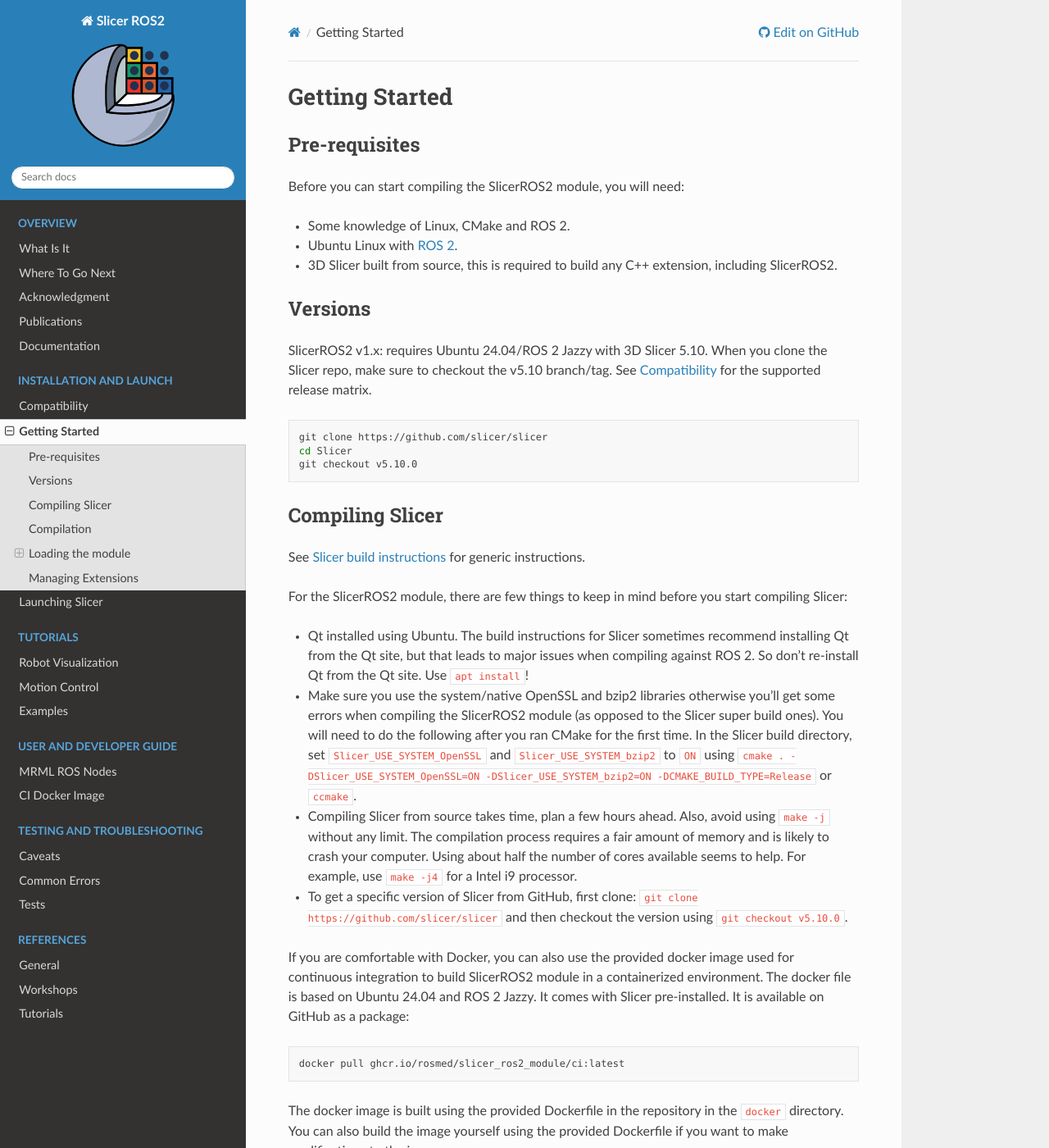
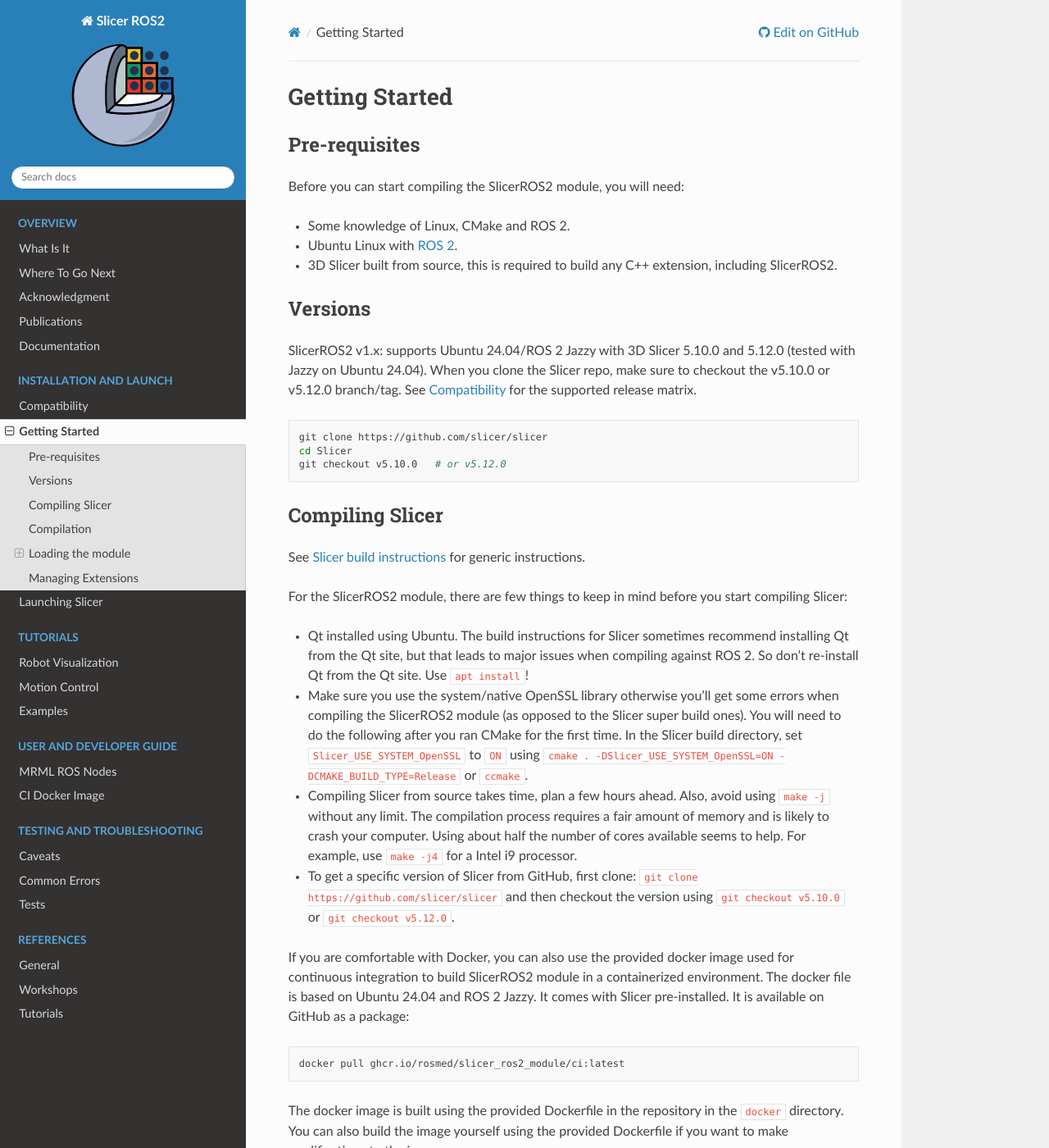
Before and after one commit to rosmed/slicer_ros2_module, a Sphinx documentation site: the page built from docs/pages/getting-started.rst, in a window 1280 px wide and 1400 px high. Shown: the whole window at 82% size. Built offline with Sphinx 7.4.7 and the Read the Docs theme 3.1.0, drawn with Linux system fonts in a browser that asks for light colours.

Commit message:
testing Slicer 5.12

```diff
--- a/docs/pages/ci-docker-image.rst
+++ b/docs/pages/ci-docker-image.rst
@@ -58,5 +58,4 @@
      --tag jazzy-slicer-v5.12.0 \
      --push
 
-After pushing a new tag, update ``.github/workflows/ci.yml`` so the
-``container`` image points to the new versioned image.
+After pushing a new tag, update the workflow files under ``.github/workflows/`` (e.g. ``ubuntu-24.04-jazzy-slicer-5.10.yml`` or ``ubuntu-24.04-jazzy-slicer-5.12.yml``) so the image tag points to the new versioned image.
--- a/docs/pages/getting-started.rst
+++ b/docs/pages/getting-started.rst
@@ -18,14 +18,14 @@
 Versions
 --------
 
-SlicerROS2 v1.x: requires Ubuntu 24.04/ROS 2 Jazzy with 3D Slicer 5.10.  When you clone the Slicer repo, make sure to checkout the v5.10 branch/tag.
+SlicerROS2 v1.x: supports Ubuntu 24.04/ROS 2 Jazzy with 3D Slicer 5.10.0 and 5.12.0 (tested with Jazzy on Ubuntu 24.04).  When you clone the Slicer repo, make sure to checkout the v5.10.0 or v5.12.0 branch/tag.
 See :doc:`/pages/compatibility` for the supported release matrix.
 
 .. code-block:: bash
 
    git clone https://github.com/slicer/slicer
    cd Slicer
-   git checkout v5.10.0
+   git checkout v5.10.0   # or v5.12.0
 
 Compiling Slicer
 ----------------
@@ -42,13 +42,12 @@
   to major issues when compiling against ROS 2.  So don't re-install
   Qt from the Qt site.  Use ``apt install``!
 
-* Make sure you use the system/native OpenSSL and bzip2 libraries
+* Make sure you use the system/native OpenSSL library
   otherwise you'll get some errors when compiling the SlicerROS2
   module (as opposed to the Slicer super build ones).  You will need
   to do the following after you ran CMake for the first time.  In the
-  Slicer build directory, set ``Slicer_USE_SYSTEM_OpenSSL`` and
-  ``Slicer_USE_SYSTEM_bzip2`` to ``ON`` using ``cmake
-  . -DSlicer_USE_SYSTEM_OpenSSL=ON -DSlicer_USE_SYSTEM_bzip2=ON
+  Slicer build directory, set ``Slicer_USE_SYSTEM_OpenSSL`` to ``ON`` using ``cmake
+  . -DSlicer_USE_SYSTEM_OpenSSL=ON
   -DCMAKE_BUILD_TYPE=Release`` or ``ccmake``.
 
 * Compiling Slicer from source takes time, plan a few hours
@@ -60,7 +59,7 @@
 
 * To get a specific version of Slicer from GitHub, first clone: ``git
   clone https://github.com/slicer/slicer`` and then checkout the
-  version using ``git checkout v5.10.0``.
+  version using ``git checkout v5.10.0`` or ``git checkout v5.12.0``.
 
 If you are comfortable with Docker, you can also use the provided docker image used for continuous integration to build SlicerROS2 module in a containerized environment. The docker file is based on Ubuntu 24.04 and ROS 2 Jazzy.  It comes with Slicer pre-installed. It is available on GitHub as a package:
 
```
Also changed, not shown: README.md (+3 -1 lines), docs/pages/compatibility.rst (+4 -4 lines), docker/README.md, 5 other files.
